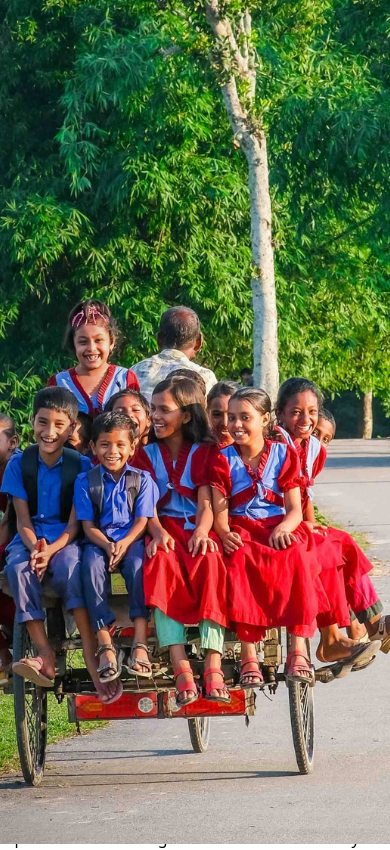
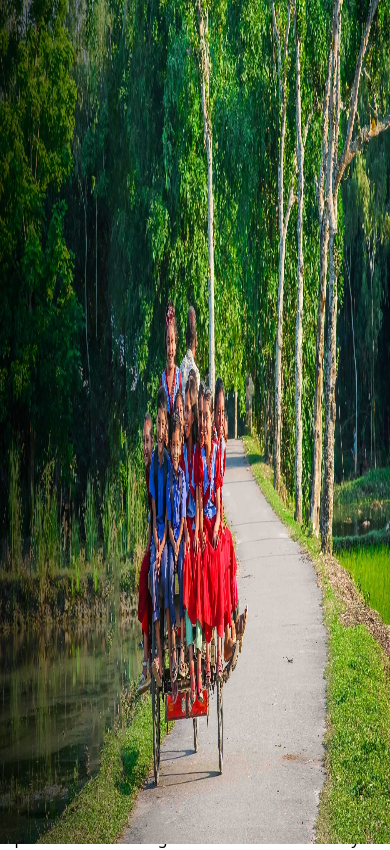
Before and after one commit to mdforhadsarker/alter-youth, a Next.js app: page / in a window 390 px wide. Shown: the top 850 px of the page. Built offline with nearby package versions, Linux system fonts and the light colour scheme.

Commit message:
update hero section responsive

```diff
--- a/src/components/Hero.tsx
+++ b/src/components/Hero.tsx
@@ -1,30 +1,44 @@
 import Image from "next/image";
 import { FC } from "react";
-import HeroImage from "../assets/images/hero_pc.jpg";
+import HeroImageDesktop from "../assets/images/hero_pc.jpg";
+import HeroImageMobile from "../assets/images/hero_home_phone.jpg";
 import Card from "./Card";
 
 const Hero: FC = () => {
   return (
-    <section className="relative w-full h-[80vh]">
+    <section className="relative w-full h-screen md:h-[80vh]">
       <div className="absolute inset-0">
         <Image
-          src={HeroImage}
+          src={HeroImageMobile}
           alt="Hero Background"
           fill
-          style={{ objectFit: "cover" }}
+          className="object-cover md:hidden"
+          priority
+        />
+        <Image
+          src={HeroImageDesktop}
+          alt="Hero Background"
+          fill
+          className="hidden md:block object-cover"
           priority
         />
         <div className="absolute inset-0 bg-gradient-to-b from-black opacity-40" />
       </div>
-      <div className="relative z-10 flex flex-col md:flex-row max-w-screen-xl mx-auto justify-between items-center h-full text-center text-white px-20">
-        <div className="flex flex-col w-96 text-left md:w-auto md:flex-1">
-          <h1 className="text-6xl font-bold mb-4">Start your scholarship</h1>
-          <h3 className="text-lg mb-6">
+
+      {/* Content */}
+      <div className="relative z-10 flex flex-col items-center md:flex-row max-w-screen-xl mx-auto justify-between h-full text-center md:text-left text-white px-6 md:px-20">
+        <div className="flex flex-col w-full md:w-auto md:flex-1 justify-end mb-10 md:mb-16">
+          <h1 className="text-4xl md:text-6xl font-bold mb-4">
+            Start your scholarship
+          </h1>
+          <h3 className="text-base md:text-lg mb-6">
             Directly for students in Government Primary Schools throughout
             Bangladesh
           </h3>
         </div>
-        <div className="flex justify-center items-center mt-10 md:mt-0 md:ml-8">
+
+        {/* Card Section */}
+        <div className="flex justify-center items-center w-full md:w-auto mb-10 md:mb-16">
           <Card />
         </div>
       </div>
--- a/src/styles/globals.css
+++ b/src/styles/globals.css
@@ -23,3 +23,15 @@
     width: 100%;
   }
 }
+
+/* Global CSS to hide the scrollbar */
+html,
+body {
+  overflow-y: scroll; /* Ensures space for the scrollbar */
+  scrollbar-width: none; /* Firefox */
+}
+
+html::-webkit-scrollbar,
+body::-webkit-scrollbar {
+  display: none; /* Safari and Chrome */
+}
```
